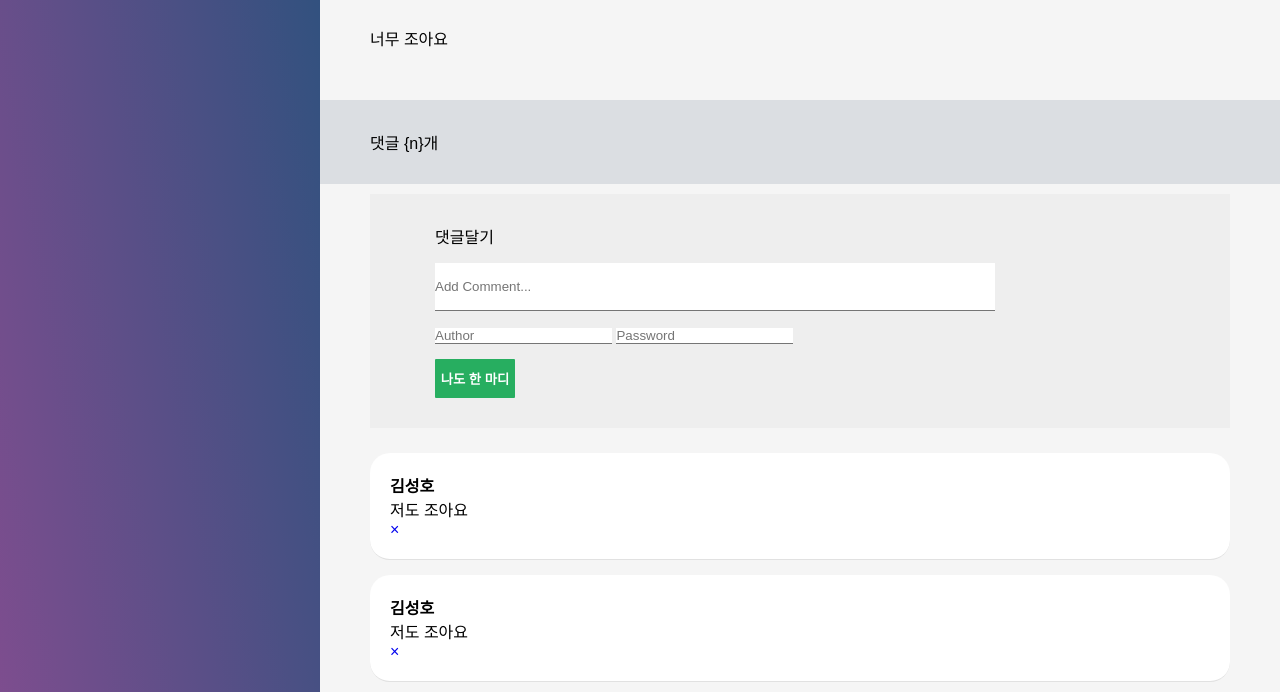
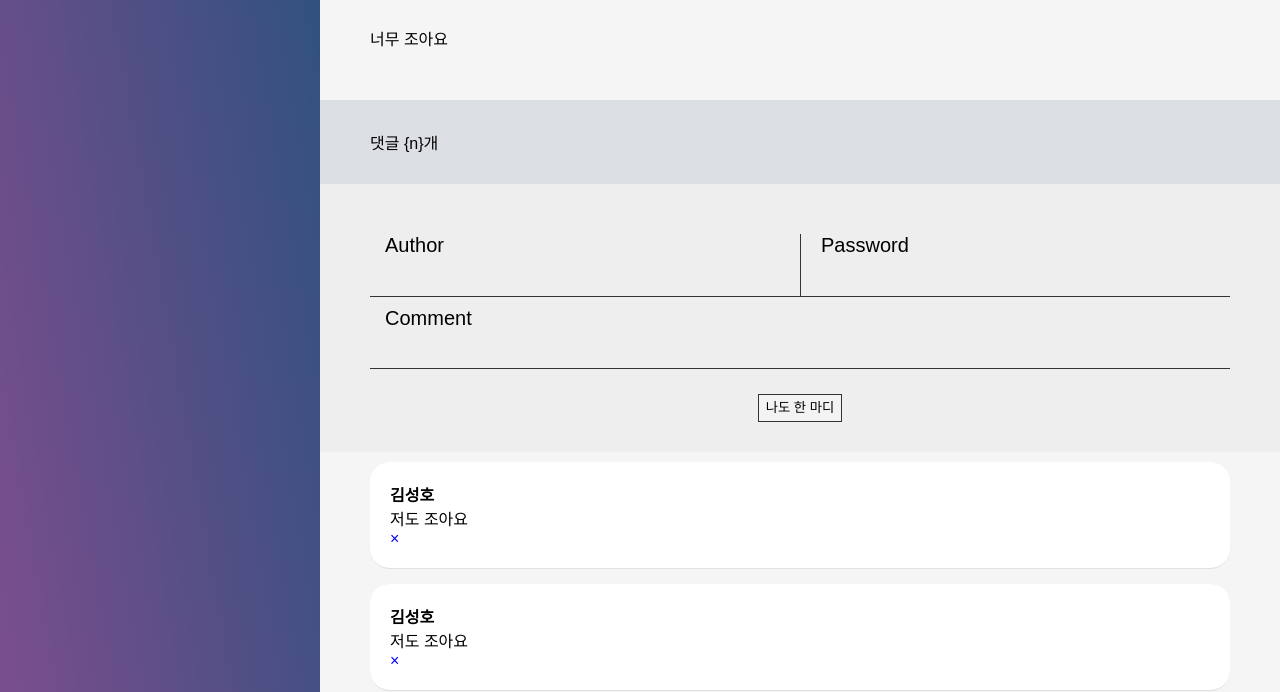
Before and after one commit to Sunghoman/Travel_, a Flask app: page /detail in a window 1280 px wide. Shown: the part 931-1623 px from the top of the page. Run offline with Flask 2, Linux system fonts and the light colour scheme; data that the repository does not hold is empty; grey boxes are pictures that could not be loaded.

```diff
--- a/static/detail/style.css
+++ b/static/detail/style.css
@@ -74,7 +74,7 @@ main {
   width: 25%;
   min-width: 25%;
   overflow: scroll;
-  height: 200vh;
+  height: 210vh;
   background: rgba(0,0,0,0.3);
   background-blend-mode: multiply;
   background-image: linear-gradient(260deg, #2376ae 0%, #c16ecf 100%);
@@ -244,28 +244,12 @@ img {
   background-color: rgba(213, 217, 221, 0.795);
 }
 .post-comment {
-  margin: 10px 50px 15px 50px;
-  padding: 30px 10px 30px 50px;
+  padding: 50px;
   background-color: rgb(238, 238, 238);
 }
 
 .post-comment span {
   margin-left: 15px;
-}
-
-.post-comment button {
-  margin-left: 15px;
-  width: 10%;
-  border: none;
-  color: white;
-  cursor: pointer;
-  border-radius: 1px;
-  padding: 10px 5px;
-  background: #27ae60;
-  font-weight: bold;
-}
-.post-comment button:hover, .post-comment button:focus {
-  box-shadow: 0 0 0 2px white, 0 0 0 3px #27ae60;
 }
 
 .comments {
@@ -284,23 +268,65 @@ img {
   border-bottom: 1px solid #0000001e;
 }
 
-.comment-comment input {
-  width: 70%;
-  height: 3rem;
-  margin: 15px;
-  border: none;
-  border-bottom: 1px solid #757575;
+/* 댓글 작성 창 시작 */
+
+form label {
+  border-bottom: 1px solid #333;
+  display: block;
+  font-size: 1.25em;
+  margin-bottom: 0.5em;
+  -webkit-transition: all 0.25s;
+  transition: all 0.25s;
 }
 
-.comment-profile {
-  width: 60%;
-  margin-left: 15px;
-  margin-bottom: 15px;
+form label.col-one-half {
+  float: left;
+  width: 50%;
 }
 
-.comment-profile input {
-  border: none;
-  border-bottom: 1px solid #757575;
+form label.col-one-half:nth-of-type(even) {
+  border-left: 1px solid #333;
+  padding-left: 0.25em;
 }
 
+form label input {
+  margin-top: 20px;
+  background: none;
+  border: none;
+  line-height: 1em;
+  font-weight: 300;
+  padding: 0.125em 0.25em;
+  width: 100%;
+}
+form label input:focus {
+  outline: none;
+}
+form label input:-webkit-autofill {
+  background-color: transparent !important;
+}
+
+form button.submit {
+  background: rgba(255,255,255,0.25);
+  border: 1px solid #333;
+  line-height: 1em;
+  padding: 0.5em 0.5em;
+  -webkit-transition: all 0.25s;
+  transition: all 0.25s;
+}
+form button:hover,
+form button:focus,
+form button:active {
+  background: #333;
+  color: #fff;
+  outline: none;
+}
+
+.submit-btn {
+  text-align: center;
+  font-size: 36px;
+  margin-bottom: -20px;
+}
+
+/* 댓글 작성 창 끝 */
+
 /* 본문 끝 */
--- a/templates/상세페이지.html
+++ b/templates/상세페이지.html
@@ -78,19 +78,23 @@
         <span> 댓글 {n}개</span>
       </div>
 
-      <div class="post-comment">
-        <span>댓글달기</span>
-        <div class="comment-comment">
-          <input placeholder="Add Comment...">
+      <form class="post-comment">
+        <label class="col-one-half">
+          <span class="label-text">Author</span>
+          <input type="text" name="author">
+        </label>
+        <label class="col-one-half">
+          <span class="label-text">Password</span>
+          <input type="password" name="password">
+        </label>
+        <label>
+          <span>Comment</span>
+          <input type="text" name="comment">
+        </label>
+        <div class="submit-btn">
+          <button class="submit">나도 한 마디</button>
         </div>
-        <div class="comment-profile">
-          <input placeholder="Author">
-          <input placeholder="Password">
-        </div>
-        <div>
-          <button>나도 한 마디</button>
-        </div>
-      </div>
+      </form>
 
       <div class="comments">
 
```
